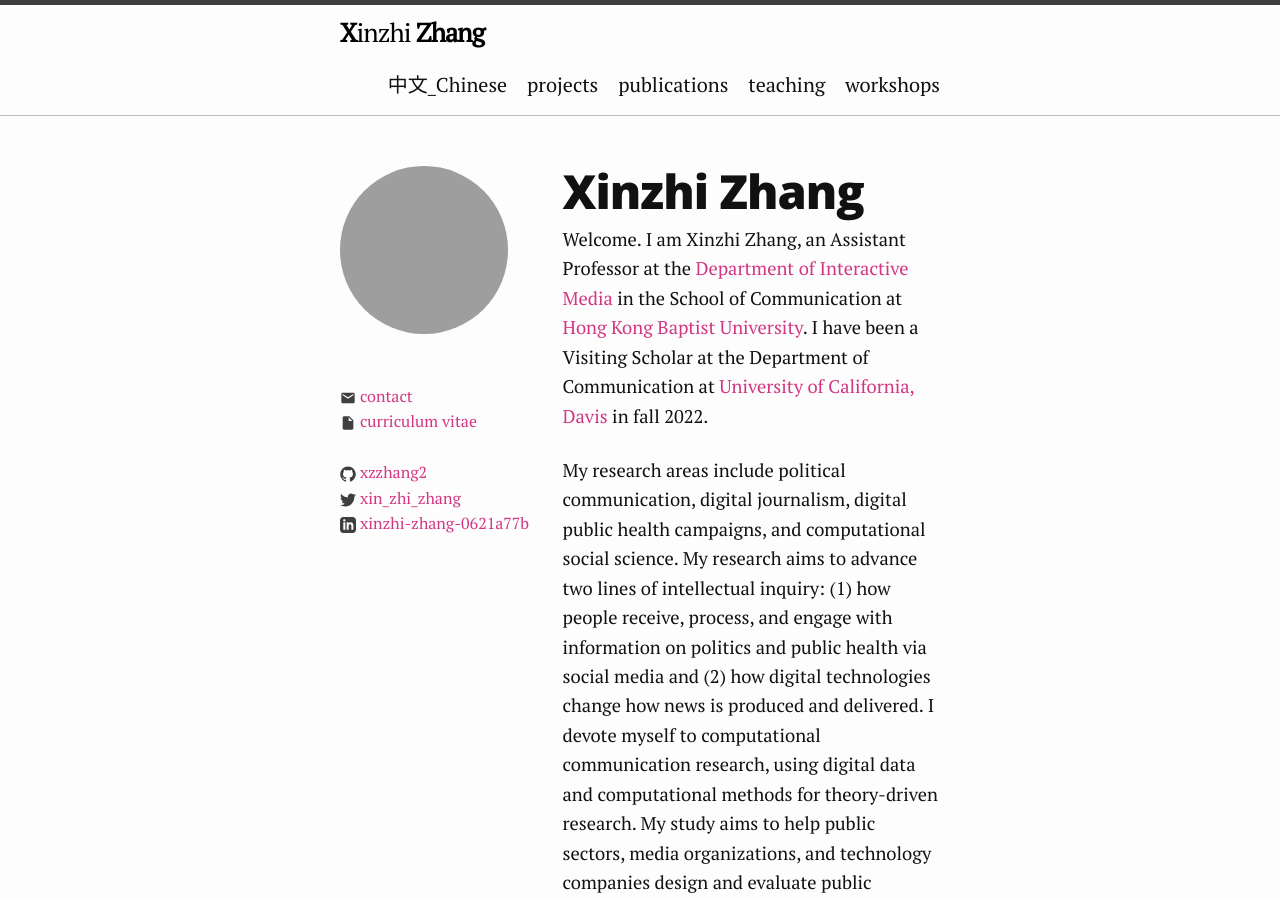
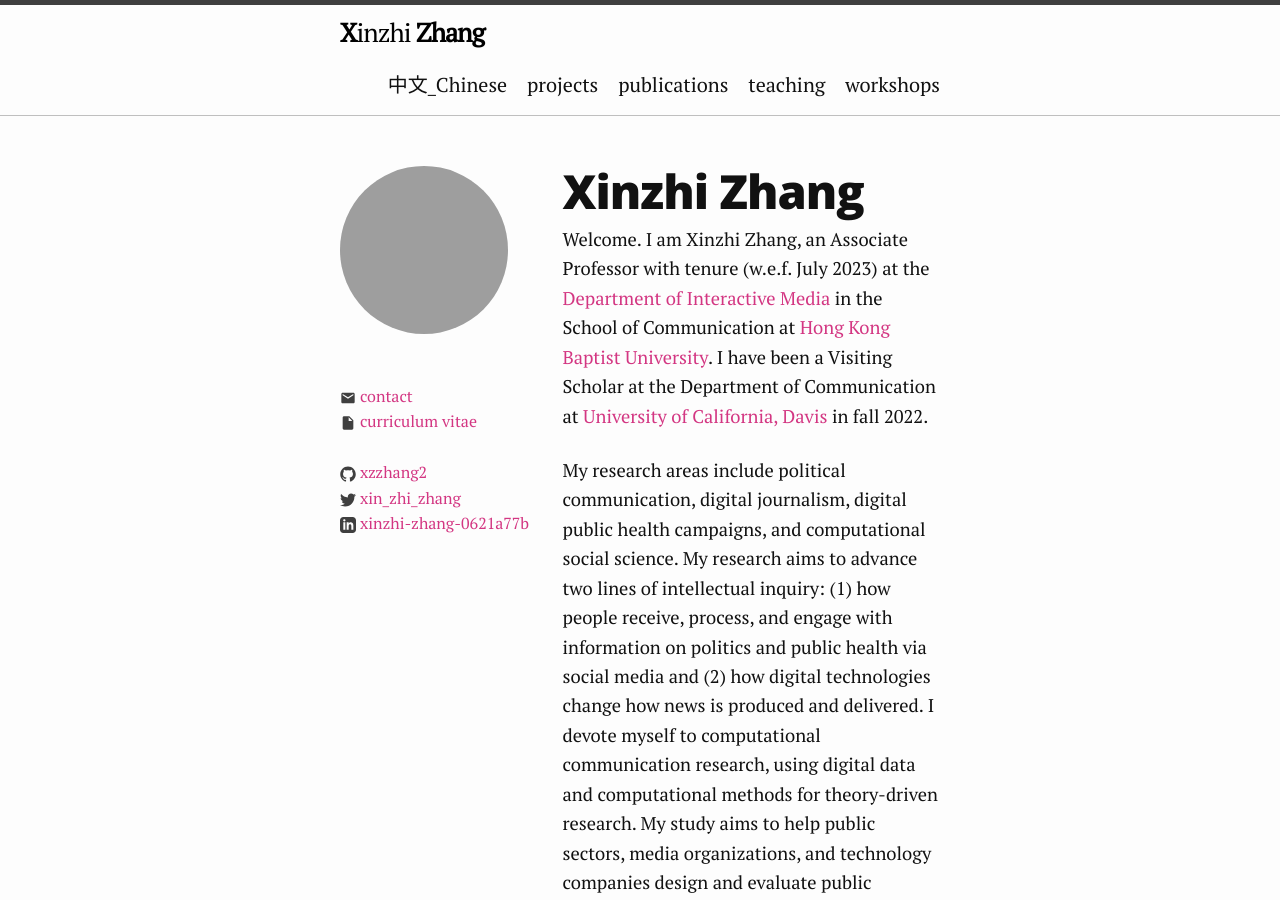
Before and after one commit to xzzhang2/xzzhang2.github.io, a Jekyll site: the page built from index.md, in a window 1280 px wide and 900 px high. Built offline with Jekyll 4.4.1, drawn with Linux system fonts in a browser that asks for light colours; grey boxes are pictures that could not be loaded.

Commit message:
updating the publication list and the job title (tenured)

```diff
--- a/_config.yml
+++ b/_config.yml
@@ -14,7 +14,7 @@ author: Xinzhi Zhang
 email: xzzhang2@gmail.com
 curriculum:
   name: Curriculum Vitae
-  url: assets/ZHANG_Xinzhi_CV_Jan2023.pdf
+  url: assets/ZHANG_Xinzhi_CV_Mar2023.pdf
 shortbio: Dr. Xinzhi Zhang is a researcher on digital politics, public health, digital journalism, and computational social science.
 twitter_username: xin_zhi_zhang
 github_username: xzzhang2
--- a/index.md
+++ b/index.md
@@ -7,7 +7,7 @@ seo:
 ---
 
 
-Welcome. I am Xinzhi Zhang, an Assistant Professor at the [Department of Interactive Media](https://scholars.hkbu.edu.hk/en/persons/xinzhi-zhang-11) in the School of Communication at [Hong Kong Baptist University](http://www.hkbu.edu.hk). I have been a Visiting Scholar at the Department of Communication at [University of California, Davis](https://www.ucdavis.edu/) in fall 2022.
+Welcome. I am Xinzhi Zhang, an Associate Professor with tenure (w.e.f. July 2023) at the [Department of Interactive Media](https://scholars.hkbu.edu.hk/en/persons/xinzhi-zhang-11) in the School of Communication at [Hong Kong Baptist University](http://www.hkbu.edu.hk). I have been a Visiting Scholar at the Department of Communication at [University of California, Davis](https://www.ucdavis.edu/) in fall 2022.
 
 My research areas include political communication, digital journalism, digital public health campaigns, and computational social science. My research aims to advance two lines of intellectual inquiry: (1) how people receive, process, and engage with information on politics and public health via social media and (2) how digital technologies change how news is produced and delivered. I devote myself to computational communication research, using digital data and computational methods for theory-driven research. My study aims to help public sectors, media organizations, and technology companies design and evaluate public communication campaigns, conduct evidence-based interventions and solutions to reduce bias, inequality, and miscommunication amid political polarization and information disorder, and promote more diverse, open, and deliberative dialogues within society. My research profiles are on [Google Scholar](https://scholar.google.com.hk/citations?user=iOFeIDIAAAAJ&hl=en), [ResearchGate](https://www.researchgate.net/profile/Xinzhi_Zhang3), and [Scopus](https://scholars.hkbu.edu.hk/en/persons/xinzhi-zhang-11).
 
```
Also changed, not shown: 3 other files.
